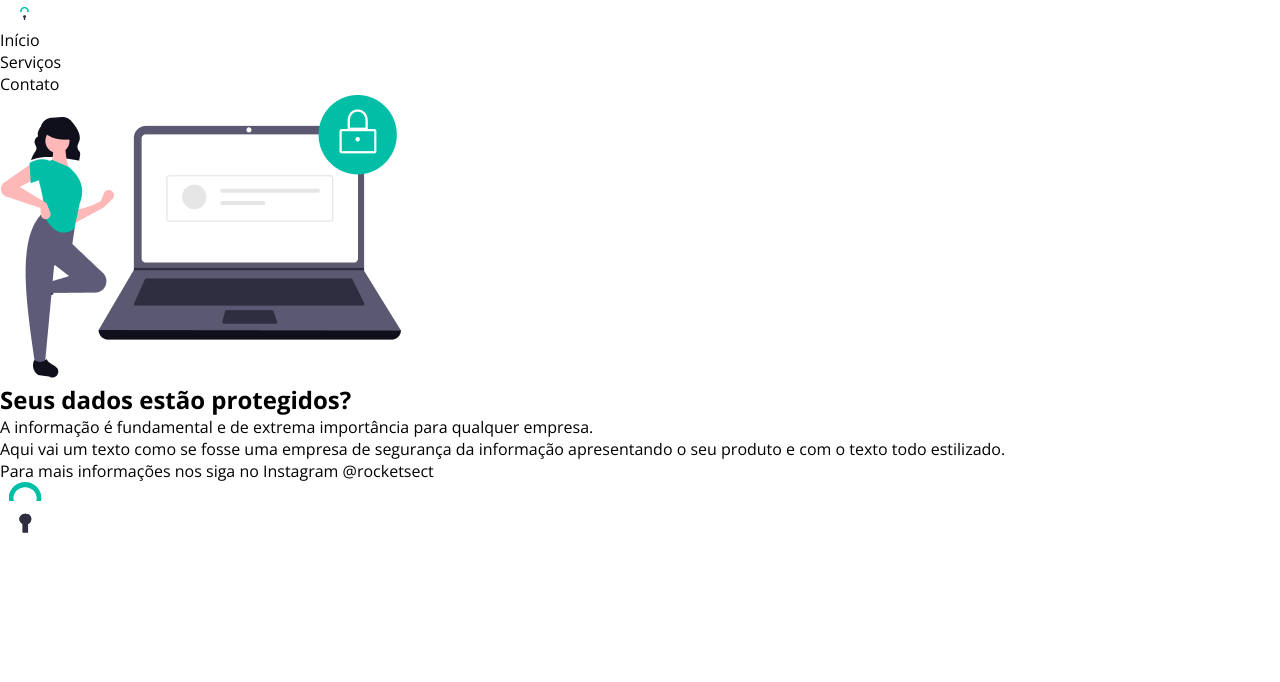
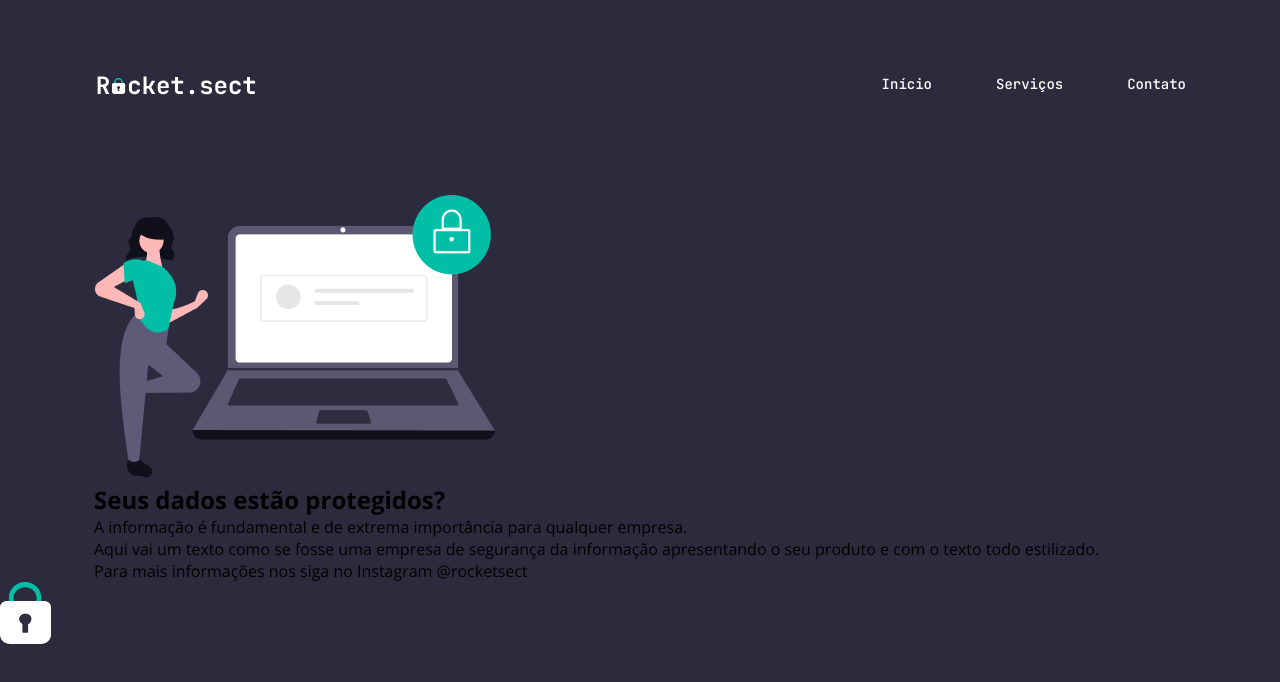
Before and after one commit to brennoEudes/explorer-extra-project-02-02, a plain HTML site: page index.html in a window 1280 px wide. Drawn offline with nearby package versions, Linux system fonts and the light colour scheme.

Commit message:
background and nav stylization

```diff
--- a/index.html
+++ b/index.html
@@ -19,9 +19,9 @@
       <nav>
         <img id="logo" src="./images/logo.svg" alt="Rocketsect logo" />
         <ul>
-          <li>Início</li>
-          <li>Serviços</li>
-          <li>Contato</li>
+          <li><a href="#">Início</a></li>
+          <li><a href="#">Serviços</a></li>
+          <li><a href="#">Contato</a></li>
         </ul>
       </nav>
       <main>
--- a/style.css
+++ b/style.css
@@ -5,6 +5,34 @@
 }
 
 body {
+  font-family: "Open Sans", sans-serif;
+
+  background-color: #2c2b3d;
+}
+
+.page {
+  width: 1092px;
+  margin: 0 auto;
+  padding-top: 71px;
+}
+
+nav {
+  display: flex;
+  align-items: center;
+  justify-content: space-between;
+  margin: 0px auto 100px;
+}
+
+nav ul {
+  list-style: none;
+  display: flex;
+  gap: 64px;
+}
+
+ul li a {
+  text-decoration: none;
+  color: #fff;
   font-family: "JetBrains Mono", monospace;
-  font-family: "Open Sans", sans-serif;
+  font-size: 14px;
+  font-weight: 500;
 }
```
